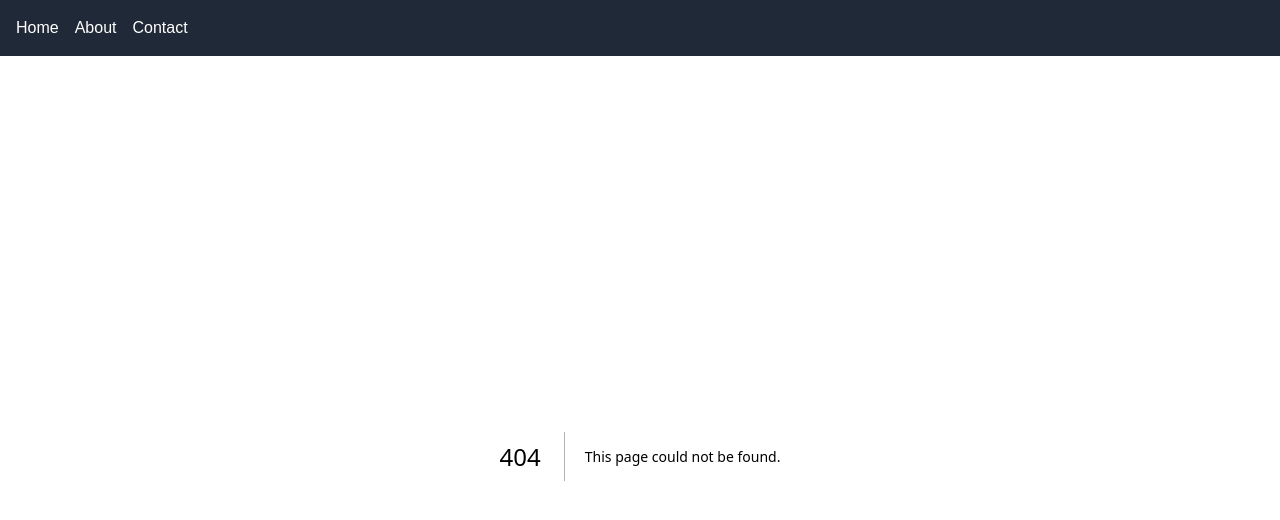
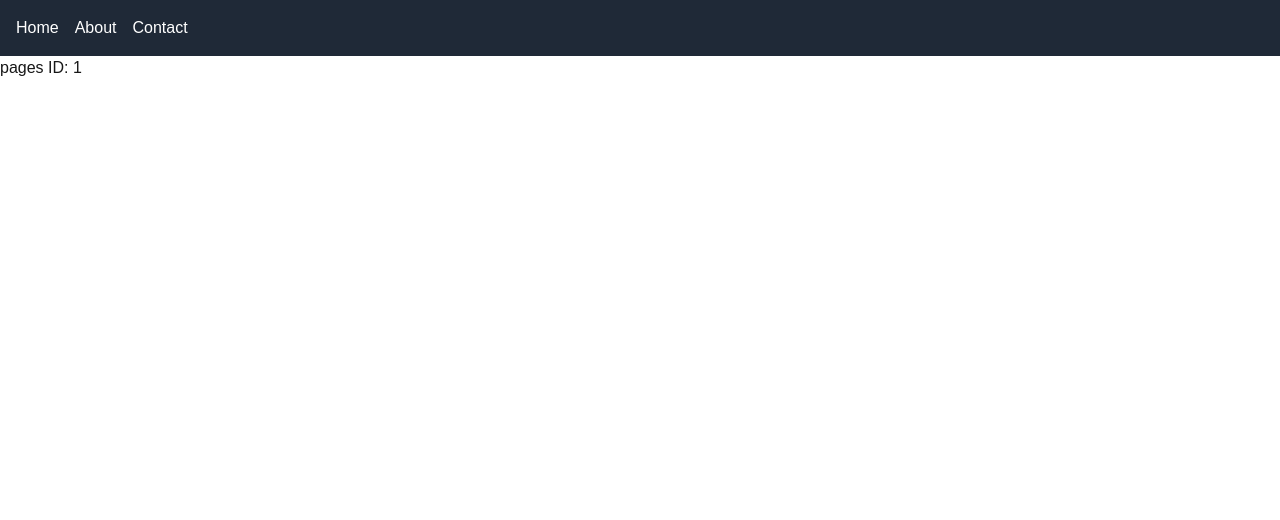
Before and after one commit to johj703/second-task, a Next.js app: page /blog/1 in a window 1280 px wide. Before the commit this address had no page. Shown: the top 520 px of the page. Built offline with nearby package versions, Linux system fonts and the light colour scheme.

Commit message:
add: 동적 라우팅을 사용해서 URL 파라미터를 처리하는 페이지 생성

```diff
--- /dev/null
+++ b/src/app/blog/[id]/page.tsx
@@ -0,0 +1,11 @@
+type Props = {
+  params: {
+    id: number;
+  };
+};
+
+const blogDetailPage = ({ params }: Props) => {
+  return <div>pages ID: {params.id}</div>;
+};
+
+export default blogDetailPage;
```
